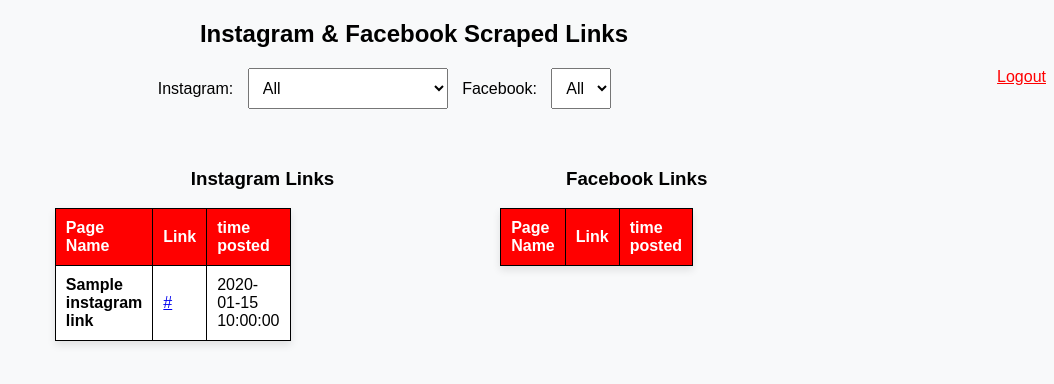
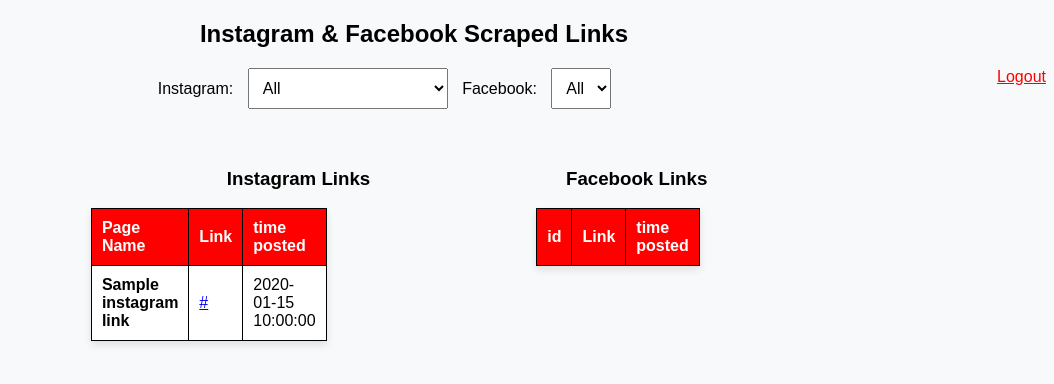
Before and after one commit to NasirMehmood12/Get_data_with_timestamp, a Flask app: page /links in a window 1280 px wide. Shown: the top 384 px of the page, without its empty margins (226-1280 px from the left). Run offline with Flask 3, Linux system fonts and the light colour scheme; the visitor is signed in with stand-in values (Sample User, id 1); a database or web service that is not in the repository returns one stand-in record (values such as "Sample title"); lists and menus that the app fills with data are empty; some libraries are stand-ins or nearby versions.

Commit message:
Update index.html

```diff
--- a/templates/index.html
+++ b/templates/index.html
@@ -63,7 +63,7 @@
         <select id="facebookFilter">
             <option value="">All</option>
             {% for  link in fb_links %}
-            <option value="{{ link.page_name }}">{{ link.page_name }}</option>
+            <option value="{{ link.id }}">{{ link.id }}</option>
             {% endfor %}
         </select>
     </div>
@@ -97,13 +97,13 @@
             <h3>Facebook Links</h3>
             <table id="facebookTable">
                 <tr>
-                    <th>Page Name</th>
+                    <th>id</th>
                     <th>Link</th>
                     <th>time posted</th>
                 </tr>
                 {% for link in fb_links %}
-                <tr data-page="{{ link.page_name }}">
-                    <td>{{ link.page_name }}</td>
+                <tr data-page="{{ link.id }}">
+                    <td>{{ link.id }}</td>
                     <td><a href="{{ link.link }}" target="_blank">{{ link.link }}</a></td>
                     <td>{{ link.timestamp }}</td>
                 </tr>
```
